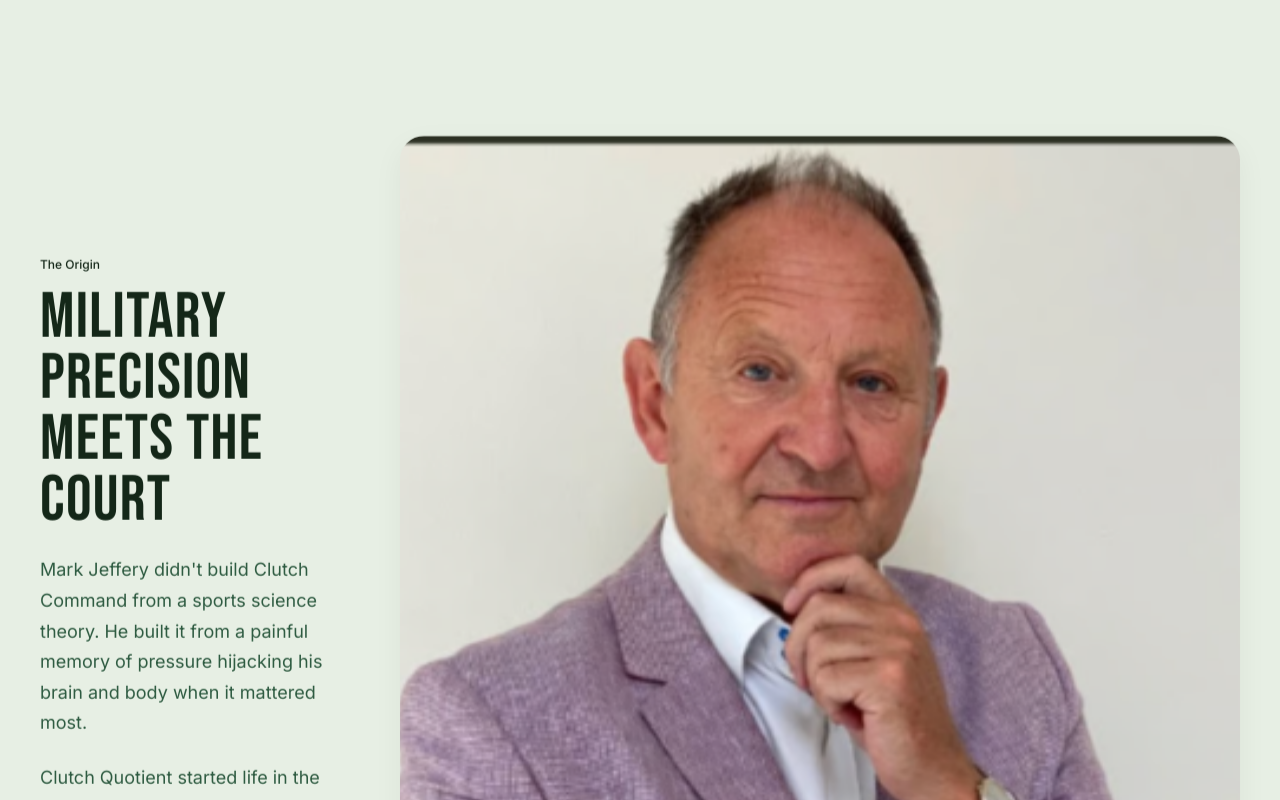
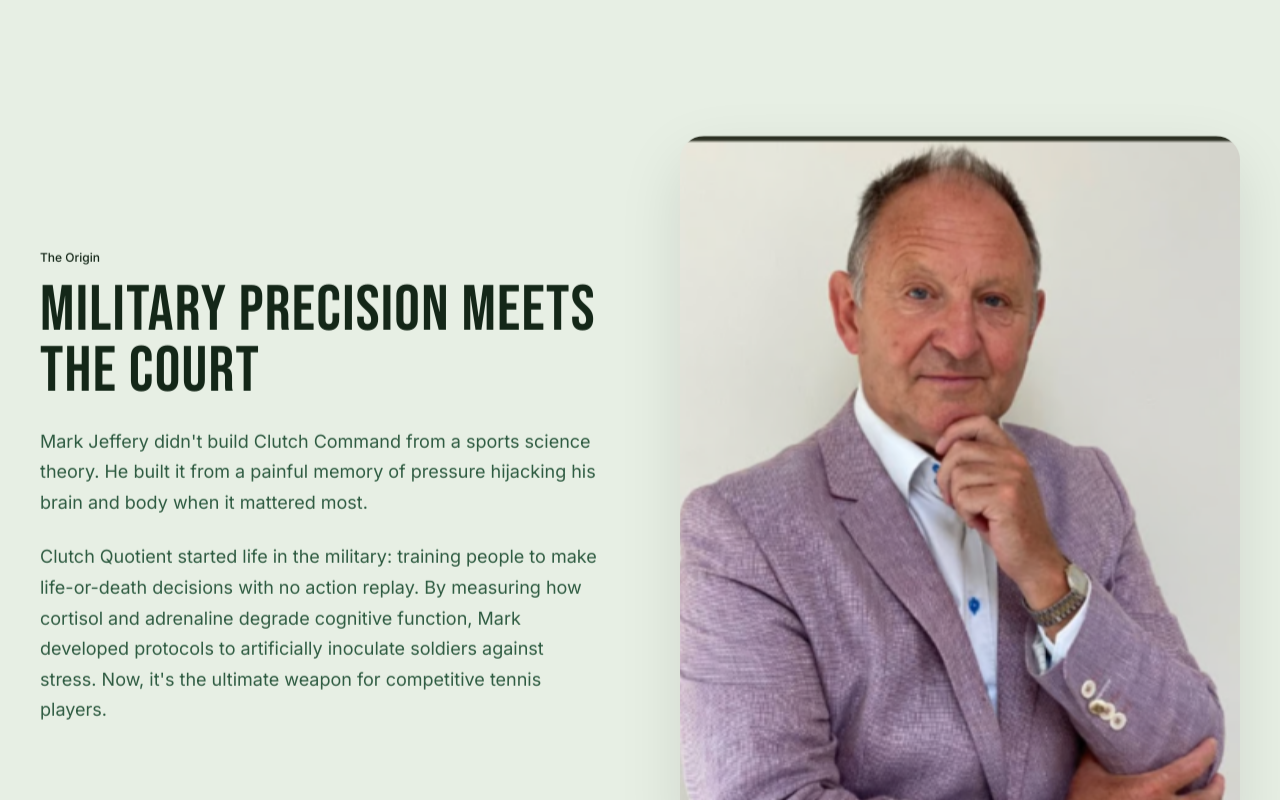
Before and after one commit to aakasharora15/Clutch-Command, a Next.js app: page /co-founders in a window 1280 px wide. Shown: the part 1120-1920 px from the top of the page. Built offline with nearby package versions, Linux system fonts and the light colour scheme.

Commit message:
fix: Webkit clip-path for Safari and Co-founder image layout

```diff
--- a/src/app/co-founders/page.tsx
+++ b/src/app/co-founders/page.tsx
@@ -24,7 +24,7 @@ export default function CoFoundersPage() {
       {/* ===== THE ORIGIN ===== */}
       <section className="airy-section" style={{ background: 'var(--bg-light)' }}>
         <div className="wrap">
-          <div className="grid-asym-3">
+          <div style={{ display: 'grid', gridTemplateColumns: '1fr 1fr', gap: '80px', alignItems: 'center' }}>
             <div className="text-col">
               <div className="section-eyebrow">The Origin</div>
               <h2 className="section-header" style={{ marginBottom: '24px' }}>Military Precision Meets The Court</h2>
@@ -35,7 +35,7 @@ export default function CoFoundersPage() {
                 Clutch Quotient started life in the military: training people to make life-or-death decisions with no action replay. By measuring how cortisol and adrenaline degrade cognitive function, Mark developed protocols to artificially inoculate soldiers against stress. Now, it's the ultimate weapon for competitive tennis players.
               </p>
             </div>
-            <div className="img-col" style={{ position: 'relative', overflow: 'hidden', gridColumn: 'span 2' }}>
+            <div className="img-col" style={{ position: 'relative', overflow: 'hidden', borderRadius: '24px', aspectRatio: '0.8', boxShadow: '0 24px 64px rgba(0,0,0,0.1)' }}>
                <Image src="/mark_jeffery.png" alt="Mark Jeffery Portrait" fill style={{ objectFit: 'cover' }} />
             </div>
           </div>
--- a/src/app/globals.css
+++ b/src/app/globals.css
@@ -552,10 +552,12 @@ p {
 
 /* Clip-path image reveal */
 .clip-reveal {
+  -webkit-clip-path: inset(100% 0 0 0);
   clip-path: inset(100% 0 0 0);
-  transition: clip-path 1s cubic-bezier(0.16, 1, 0.3, 1);
+  transition: clip-path 1s cubic-bezier(0.16, 1, 0.3, 1), -webkit-clip-path 1s cubic-bezier(0.16, 1, 0.3, 1);
 }
 .clip-reveal.is-revealed {
+  -webkit-clip-path: inset(0 0 0 0);
   clip-path: inset(0 0 0 0);
 }
 
```
